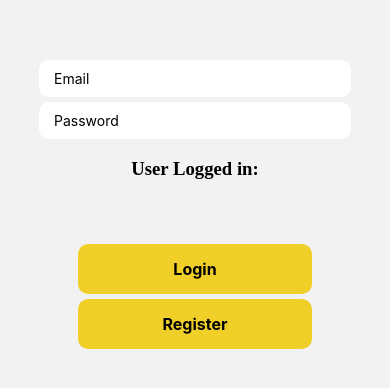
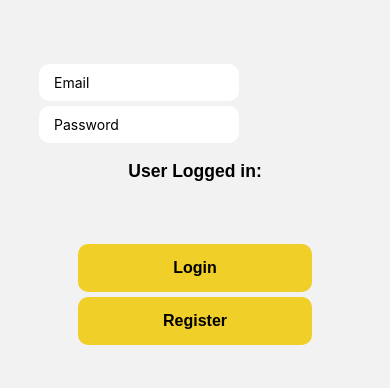
Before and after one commit to richardparle/pt-finder, a React Native app in the folder react-native-app/: screen /Login in a window 390 px wide. Shown: the part 220-608 px from the top of the page. Built offline with nearby package versions, Linux system fonts and the light colour scheme; no server answers.

Commit message:
stylesheet set up and imported into files

```diff
--- a/react-native-app/src/components/ClientMatchBtn.js
+++ b/react-native-app/src/components/ClientMatchBtn.js
@@ -1,6 +1,6 @@
 import { useNavigation } from "@react-navigation/core";
 import { TouchableOpacity, Text, View } from "react-native";
-import { styles } from "../screens/LoginScreen";
+import { styles } from "../styles/styles";
 
 const ClientMatchBtn = () => {
   const navigation = useNavigation();
--- a/react-native-app/src/components/LogOutBtn.js
+++ b/react-native-app/src/components/LogOutBtn.js
@@ -1,6 +1,6 @@
 import { signOut } from "firebase/auth";
 import { TouchableOpacity, Text, View } from "react-native";
-import { styles } from "../screens/LoginScreen";
+import { styles } from "../styles/styles";
 import { auth } from "../firebase";
 import { useNavigation } from "@react-navigation/core";
 
--- a/react-native-app/src/components/PTDashboardBtn.js
+++ b/react-native-app/src/components/PTDashboardBtn.js
@@ -1,6 +1,6 @@
 import { useNavigation } from "@react-navigation/core";
 import { TouchableOpacity, Text } from "react-native";
-import { styles } from "../screens/LoginScreen";
+import { styles } from "../styles/styles";
 
 const PTDashboardBtn = () => {
   const navigation = useNavigation();
--- a/react-native-app/src/components/ProfileDetailsBtn.js
+++ b/react-native-app/src/components/ProfileDetailsBtn.js
@@ -1,6 +1,6 @@
 import { useNavigation } from "@react-navigation/core";
 import { TouchableOpacity, Text, View } from "react-native";
-import { styles } from "../screens/LoginScreen";
+import { styles } from "../styles/styles";
 
 const ProfileDetailsBtn = () => {
   const navigation = useNavigation();
--- a/react-native-app/src/components/WeightTrackerBtn.js
+++ b/react-native-app/src/components/WeightTrackerBtn.js
@@ -1,6 +1,6 @@
 import { useNavigation } from "@react-navigation/core";
 import { TouchableOpacity, Text } from "react-native";
-import { styles } from "../screens/LoginScreen";
+import { styles } from "../styles/styles";
 
 const WeightTrackerBtn = () => {
   const navigation = useNavigation();
--- a/react-native-app/src/screens/ClientMatch.js
+++ b/react-native-app/src/screens/ClientMatch.js
@@ -7,7 +7,7 @@ import {
   TouchableOpacity,
   Image,
 } from "react-native";
-import { styles } from "./LoginScreen";
+import { styles } from "../styles/styles";
 import { useState, useEffect } from "react";
 import { collection, getDocs } from "firebase/firestore";
 import { db } from "../firebase";
@@ -36,7 +36,7 @@ const ClientMatch = () => {
       <View style={styles.container}>
         <Text style={{ fontSize: 50 }}>Find a PT</Text>
         <TextInput
-          style={style.input}
+          style={styles.input}
           placeholder="Enter location"
           onChangeText={(text) => {
             setText(text);
@@ -97,15 +97,4 @@ const ClientMatch = () => {
   );
 };
 
-const style = StyleSheet.create({
-  input: {
-    backgroundColor: "white",
-    paddingHorizontal: 15,
-    paddingVertical: 10,
-    borderRadius: 10,
-    marginTop: 5,
-    width: 200,
-  },
-});
-
 export default ClientMatch;
--- a/react-native-app/src/screens/Dashboard.js
+++ b/react-native-app/src/screens/Dashboard.js
@@ -8,7 +8,7 @@ import { UserContext } from "../UserContext";
 import { collection, getDocs } from "firebase/firestore";
 import { db } from "../firebase";
 import { View, Text } from "react-native";
-import { styles } from "./LoginScreen";
+import { styles } from "../styles/styles";
 
 const Dashboard = () => {
   const { user, setUser } = useContext(UserContext);
--- a/react-native-app/src/screens/LoginScreen.js
+++ b/react-native-app/src/screens/LoginScreen.js
@@ -1,5 +1,4 @@
 import {
-  StyleSheet,
   View,
   KeyboardAvoidingView,
   Text,
@@ -10,6 +9,7 @@ import React, { useState, useEffect, useContext } from "react";
 import { auth } from "../firebase";
 import { onAuthStateChanged, signInWithEmailAndPassword } from "firebase/auth";
 import { UserContext } from "../UserContext";
+import { styles } from "../styles/styles";
 
 const LoginScreen = ({ navigation }) => {
   const { user, setUser } = useContext(UserContext);
@@ -76,39 +76,4 @@ const LoginScreen = ({ navigation }) => {
   );
 };
 
-const styles = StyleSheet.create({
-  container: { flex: 1, justifyContent: "center", alignItems: "center" },
-  inputContainer: { width: "80%" },
-  input: {
-    backgroundColor: "white",
-    paddingHorizontal: 15,
-    paddingVertical: 10,
-    borderRadius: 10,
-    marginTop: 5,
-  },
-  buttonContainer: {
-    width: "60%",
-    justifyContent: "center",
-    alignItems: "center",
-    marginTop: 40,
-  },
-  button: {
-    backgroundColor: "#F0CF29",
-    width: "100%",
-    padding: 15,
-    borderRadius: 10,
-    alignItems: "center",
-    marginTop: 5,
-  },
-  buttonOutline: {
-    backgroundColor: "white",
-    marginTop: 5,
-    borderColor: "#0782F9",
-    borderWidth: 2,
-  },
-  buttonText: { color: "black", fontWeight: "700", fontSize: 16 },
-  buttonOutlineText: { color: "white", fontWeight: "700", fontSize: 16 },
-});
-
 export default LoginScreen;
-export { styles };
--- a/react-native-app/src/screens/RegisterScreen.js
+++ b/react-native-app/src/screens/RegisterScreen.js
@@ -12,6 +12,7 @@ import { auth } from "../firebase";
 import { createUserWithEmailAndPassword } from "firebase/auth";
 import { db } from "../firebase";
 import { collection, addDoc } from "firebase/firestore";
+import { styles } from "../styles/styles";
 
 const RegisterScreen = ({ navigation }) => {
   const [email, setEmail] = useState("");
@@ -97,7 +98,7 @@ const RegisterScreen = ({ navigation }) => {
           />
         </View>
         <TouchableOpacity onPress={handleSignup} style={styles.button}>
-          <Text style={styles.buttonOutlineText}>Register</Text>
+          <Text style={styles.buttonText}>Register</Text>
         </TouchableOpacity>
         <Text>
           Register as Personal Trainer: {isPersonalTrainer ? "YES" : "NO"}
@@ -106,59 +107,6 @@ const RegisterScreen = ({ navigation }) => {
     </KeyboardAvoidingView>
   );
 };
-const styles = StyleSheet.create({
-  container: { flex: 1, justifyContent: "center", alignItems: "center" },
-  inputContainer: { width: "80%" },
-  input: {
-    backgroundColor: "white",
-    paddingHorizontal: 15,
-    paddingVertical: 10,
-    borderRadius: 10,
-    marginTop: 5,
-  },
-  buttonContainer: {
-    width: "60%",
-    justifyContent: "center",
-    alignItems: "center",
-    marginTop: 40,
-  },
-  button: {
-    backgroundColor: "#F0CF29",
-    width: "100%",
-    padding: 15,
-    borderRadius: 10,
-    alignItems: "center",
-    marginTop: 5,
-  },
-  buttonOutline: {
-    backgroundColor: "black",
-    marginTop: 5,
-    borderColor: "black",
-    borderWidth: 2,
-  },
-  buttonText: {
-    color: "black",
-    fontWeight: "700",
-    fontSize: 16,
-  },
-  buttonOutlineText: {
-    color: "black",
-    fontWeight: "700",
-    fontSize: 16,
-  },
-  label: {
-    margin: 8,
-  },
-  checkboxContainer: {
-    flexDirection: "row",
-    marginBottom: 20,
-  },
-  checkbox: {
-    alignSelf: "center",
-  },
-  label: {
-    margin: 8,
-  },
-});
+
 
 export default RegisterScreen;
--- a/react-native-app/src/screens/WeightTrackerScreen.js
+++ b/react-native-app/src/screens/WeightTrackerScreen.js
@@ -1,5 +1,5 @@
 import { View, Text, TextInput, Button, StyleSheet } from "react-native";
-import { styles } from "./LoginScreen";
+import { styles } from "../styles/styles";
 import { useState } from "react";
 import WeightTrackerBtn from "../components/WeightTrackerBtn";
 
--- /dev/null
+++ b/react-native-app/src/styles/styles.js
@@ -0,0 +1,72 @@
+import { StyleSheet } from "react-native";
+
+const styles = StyleSheet.create({
+  text: {
+    fontFamily: "sans-serif",
+  },
+  container: {
+    flex: 1,
+    justifyContent: "center",
+    alignItems: "center",
+    fontFamily: "sans-serif",
+    fontSize: 15,
+  },
+
+  inputContainer: { width: "80%" },
+
+  input: {
+    backgroundColor: "white",
+    paddingHorizontal: 15,
+    paddingVertical: 10,
+    borderRadius: 10,
+    marginTop: 5,
+    width: 200
+  },
+
+  buttonContainer: {
+    width: "60%",
+    justifyContent: "center",
+    alignItems: "center",
+    marginTop: 40,
+  },
+
+  button: {
+    backgroundColor: "#F0CF29",
+    width: "100%",
+    padding: 15,
+    borderRadius: 10,
+    alignItems: "center",
+    marginTop: 5,
+  },
+
+  buttonOutline: {
+    backgroundColor: "white",
+    marginTop: 5,
+    borderColor: "#0782F9",
+    borderWidth: 2,
+  },
+
+  buttonText: {
+    color: "black",
+    fontWeight: "700",
+    fontSize: 16,
+    fontFamily: "sans-serif",
+  },
+  buttonOutlineText: { color: "white", fontWeight: "700", fontSize: 16 },
+
+  label: {
+    margin: 8,
+  },
+  checkboxContainer: {
+    flexDirection: "row",
+    marginBottom: 20,
+  },
+  checkbox: {
+    alignSelf: "center",
+  },
+  label: {
+    margin: 8,
+  },
+});
+
+export { styles };
```
